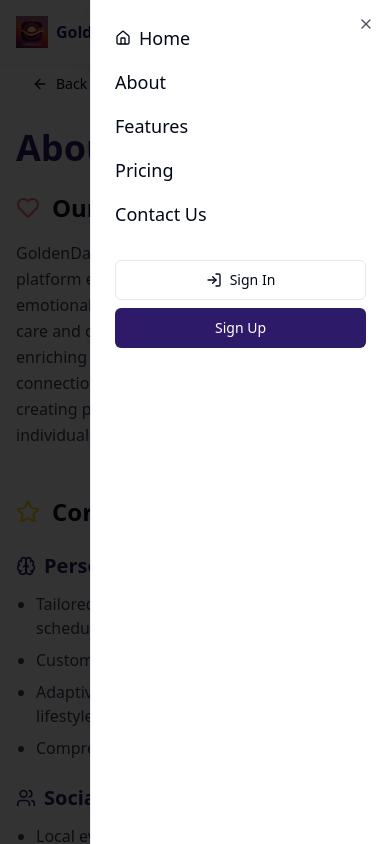
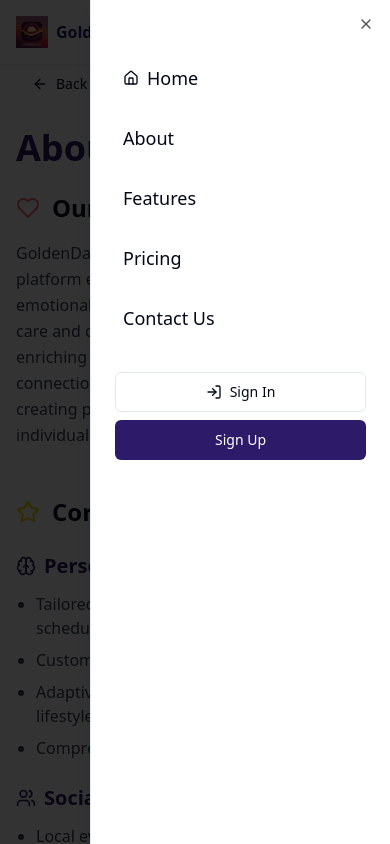
Before and after one commit to karangupta09/golden-days, a React (Vite) app: page /about in a window 390 px wide. Both pictures are taken after a click on the button 354 px from the left and 32 px from the top of the page. Shown: the top 844 px of the page. Built offline with nearby package versions, Linux system fonts and the light colour scheme.

Commit message:
Fix menu button functionality on mobile
Addressed issues with the menu button not functioning properly on mobile devices to improve user experience.
[skip gpt_engineer]

```diff
--- a/src/components/Navigation.tsx
+++ b/src/components/Navigation.tsx
@@ -1,7 +1,7 @@
 import { useState } from "react";
 import { Link, useNavigate, useLocation } from "react-router-dom";
 import { Button } from "./ui/button";
-import { Home, LogIn, Menu, X } from "lucide-react";
+import { Home, LogIn, Menu } from "lucide-react";
 import { Sheet, SheetContent, SheetTrigger } from "./ui/sheet";
 
 const Navigation = () => {
@@ -86,20 +86,21 @@ const Navigation = () => {
           </div>
 
           {/* Mobile Navigation */}
+          <div className="md:hidden">
             <Sheet open={isOpen} onOpenChange={setIsOpen}>
-            <SheetTrigger asChild className="md:hidden">
-              <Button variant="ghost" size="icon">
+              <SheetTrigger asChild>
+                <Button variant="ghost" size="icon" className="h-10 w-10">
                   <Menu className="h-6 w-6" />
                 </Button>
               </SheetTrigger>
               <SheetContent side="right" className="w-[300px] sm:w-[400px]">
-              <nav className="flex flex-col gap-4">
+                <nav className="flex flex-col gap-4 mt-8">
                   {navigationLinks.map((link, index) => (
                     link.path ? (
                       <Link
                         key={index}
                         to={link.path}
-                      className="text-lg font-medium hover:text-primary transition-colors"
+                        className="text-lg font-medium hover:text-primary transition-colors p-2"
                         onClick={() => setIsOpen(false)}
                       >
                         {link.label}
@@ -108,7 +109,7 @@ const Navigation = () => {
                       <button
                         key={index}
                         onClick={link.action}
-                      className="text-lg font-medium hover:text-primary transition-colors text-left flex items-center gap-2"
+                        className="text-lg font-medium hover:text-primary transition-colors text-left flex items-center gap-2 p-2"
                       >
                         {link.icon}
                         {link.label}
@@ -131,6 +132,7 @@ const Navigation = () => {
             </Sheet>
           </div>
         </div>
+      </div>
     </nav>
   );
 };
```
Lines whose indentation alone changed are shown as unchanged.
